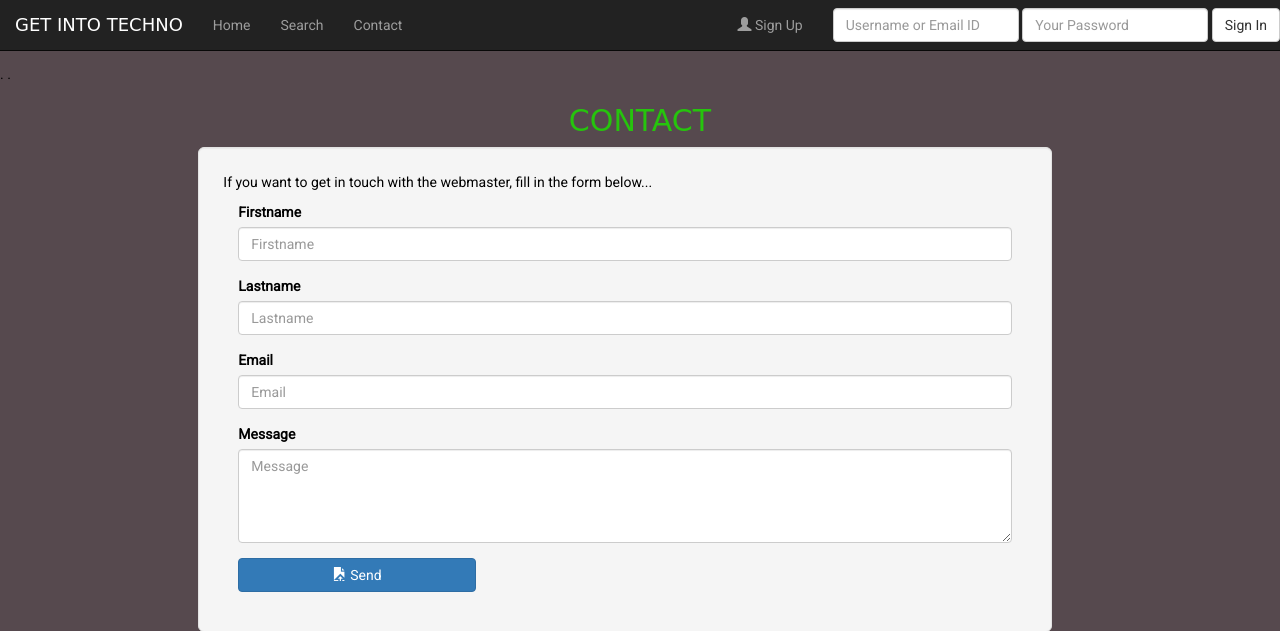
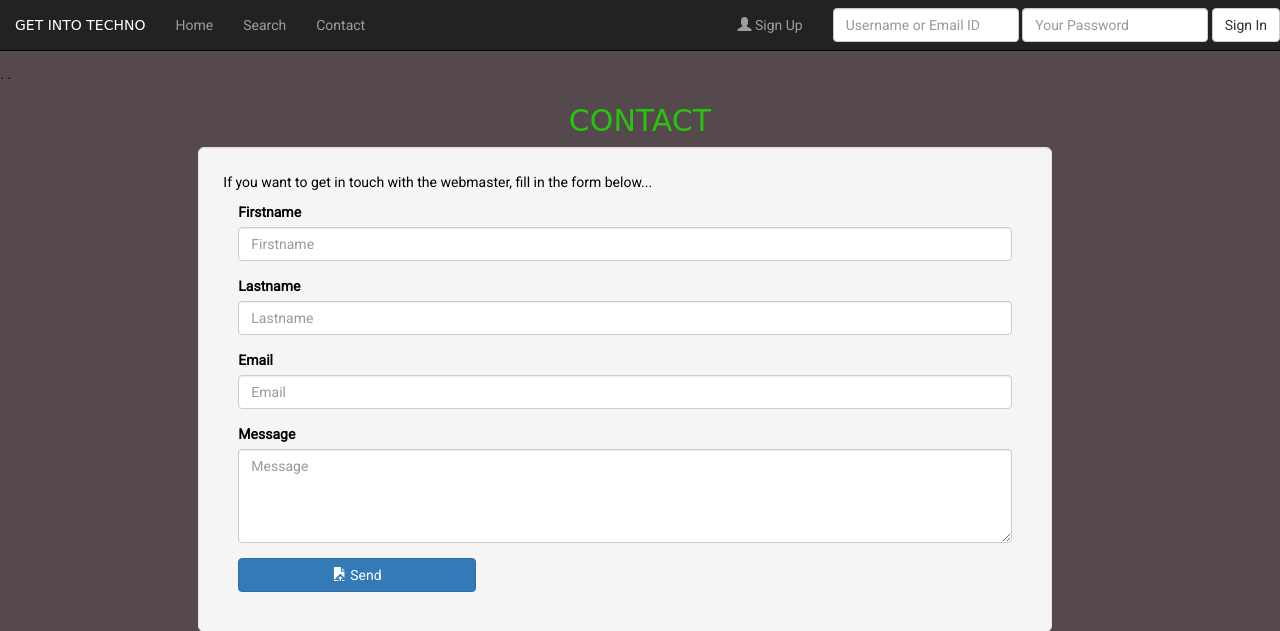
Before and after one commit to LindaEriksson87/BlogProject, a PHP site: page /view/contact.php in a window 1280 px wide. Shown: the top 631 px of the page. Run offline with PHP 8.4, Linux system fonts and the light colour scheme; data comes from the database, SQL or seed files in the repository; some web fonts are replaced.

Commit message:
More bug fixes

```diff
--- /dev/null
+++ b/index.php
@@ -0,0 +1,3 @@
+<?php
+
+header('Location: http://www.getintotechno.co.uk/view/');
--- a/view/CSS/additionalCSS.css
+++ b/view/CSS/additionalCSS.css
@@ -78,3 +78,7 @@ a:active {
     color: #A29C9B;
     text-align: center;
 }
+
+.navbar-brand {
+    font-size:14px;
+}
--- a/view/admin.php
+++ b/view/admin.php
@@ -20,6 +20,7 @@ require_once '../model/connection.php';
 <link href="https://fonts.googleapis.com/css?family=Geostar+Fill|Raleway|Roboto|Stalinist+One" rel="stylesheet">
 <script type="text/javascript" src="http://ajax.googleapis.com/ajax/libs/jquery/1.7.1/jquery.min.js"></script>
 <script src="http://maxcdn.bootstrapcdn.com/bootstrap/3.3.6/js/bootstrap.min.js"></script>
+<meta name="viewport" content="width=device-width, initial-scale=1.0">
 
 
 </head>
--- a/view/contact.php
+++ b/view/contact.php
@@ -90,7 +90,7 @@ if(isset($_POST['email'])) {
     $headers = 'From: '.$email_from."\r\n".
     'Reply-To: '.$email_from."\r\n" .
     'X-Mailer: PHP/' . phpversion();
-    @mail($email_to, $email_subject, $email_message, $headers);
+    mail($email_to, $email_subject, $email_message, $headers);
     $sent = 'success';
  }
 
@@ -111,6 +111,7 @@ if(isset($_POST['email'])) {
 <script src="http://maxcdn.bootstrapcdn.com/bootstrap/3.3.6/js/bootstrap.min.js"></script>
 <link rel="stylesheet" href="CSS/additionalCSS.css">
 <link href="https://fonts.googleapis.com/css?family=Geostar+Fill|Raleway|Roboto|Stalinist+One" rel="stylesheet">
+<meta name="viewport" content="width=device-width, initial-scale=1.0">
 </head>
 
 
--- a/view/index.php
+++ b/view/index.php
@@ -18,7 +18,7 @@ require_once '../model/connection.php';
 <script src="http://maxcdn.bootstrapcdn.com/bootstrap/3.3.6/js/bootstrap.min.js"></script>
 <link rel="stylesheet" href="CSS/additionalCSS.css">
 <link href="https://fonts.googleapis.com/css?family=Geostar+Fill|Raleway|Roboto|Stalinist+One" rel="stylesheet">
-
+<meta name="viewport" content="width=device-width, initial-scale=1.0">
 
 </head>
 <body>
--- a/view/myBlog.php
+++ b/view/myBlog.php
@@ -20,6 +20,7 @@ require_once '../model/connection.php';
 <link href="https://fonts.googleapis.com/css?family=Geostar+Fill|Raleway|Roboto|Stalinist+One" rel="stylesheet">
 <script src="https://ajax.googleapis.com/ajax/libs/jquery/1.12.0/jquery.min.js"></script>
 <script src="http://maxcdn.bootstrapcdn.com/bootstrap/3.3.6/js/bootstrap.min.js"></script>
+<meta name="viewport" content="width=device-width, initial-scale=1.0">
 </head>
 <body>
 
--- a/view/register.php
+++ b/view/register.php
@@ -94,6 +94,7 @@ if(isset($_POST['btn-signup']))
 <script src="http://maxcdn.bootstrapcdn.com/bootstrap/3.3.6/js/bootstrap.min.js"></script>
 <link rel="stylesheet" href="CSS/additionalCSS.css">
 <link href="https://fonts.googleapis.com/css?family=Geostar+Fill|Raleway|Roboto|Stalinist+One" rel="stylesheet">
+<meta name="viewport" content="width=device-width, initial-scale=1.0">
 <body>
 
 <?php
--- a/view/search.php
+++ b/view/search.php
@@ -17,6 +17,7 @@ require_once '../model/connection.php';
 <link href="https://fonts.googleapis.com/css?family=Geostar+Fill|Raleway|Roboto|Stalinist+One" rel="stylesheet">
 <script src="https://ajax.googleapis.com/ajax/libs/jquery/1.12.0/jquery.min.js"></script>
 <script src="http://maxcdn.bootstrapcdn.com/bootstrap/3.3.6/js/bootstrap.min.js"></script>
+<meta name="viewport" content="width=device-width, initial-scale=1.0">
 
 </head>
 <body>
--- a/view/settings.php
+++ b/view/settings.php
@@ -160,6 +160,7 @@ if (isset($_POST['btn-img'])){
 <script src="http://maxcdn.bootstrapcdn.com/bootstrap/3.3.6/js/bootstrap.min.js"></script>
 <link rel="stylesheet" href="CSS/additionalCSS.css">
 <link href="https://fonts.googleapis.com/css?family=Geostar+Fill|Raleway|Roboto|Stalinist+One" rel="stylesheet">
+<meta name="viewport" content="width=device-width, initial-scale=1.0">
 <body>
 
 <?php
--- a/view/updatePost.php
+++ b/view/updatePost.php
@@ -18,6 +18,7 @@ require_once '../model/connection.php';
 <script src="http://maxcdn.bootstrapcdn.com/bootstrap/3.3.6/js/bootstrap.min.js"></script>
 <link rel="stylesheet" href="CSS/additionalCSS.css">
 <link href="https://fonts.googleapis.com/css?family=Geostar+Fill|Raleway|Roboto|Stalinist+One" rel="stylesheet">
+<meta name="viewport" content="width=device-width, initial-scale=1.0">
 <body>
 
 <?php
--- a/view/viewPost.php
+++ b/view/viewPost.php
@@ -12,7 +12,7 @@ $thisID = filter_input(INPUT_GET, 'id',FILTER_SANITIZE_ENCODED);
 ?>
 <!doctype html>
 <html>
-<head><title>Get Into Techno</title></head>
+<head><title>Get Into Techno</title>
 <!--Including Bootstrap CSS -->
 
 <link rel="stylesheet" href="https://maxcdn.bootstrapcdn.com/bootstrap/3.3.7/css/bootstrap.min.css" integrity="sha384-BVYiiSIFeK1dGmJRAkycuHAHRg32OmUcww7on3RYdg4Va+PmSTsz/K68vbdEjh4u" crossorigin="anonymous">
@@ -20,8 +20,10 @@ $thisID = filter_input(INPUT_GET, 'id',FILTER_SANITIZE_ENCODED);
 <script src="http://maxcdn.bootstrapcdn.com/bootstrap/3.3.6/js/bootstrap.min.js"></script>
 <link rel="stylesheet" href="CSS/additionalCSS.css">
 <link href="https://fonts.googleapis.com/css?family=Geostar+Fill|Raleway|Roboto|Stalinist+One" rel="stylesheet">
+<meta name="viewport" content="width=device-width, initial-scale=1.0">
 
 
+</head>
 
 <body>
 
--- a/view/viewUser.php
+++ b/view/viewUser.php
@@ -11,7 +11,7 @@ require_once '../model/connection.php';
 <!DOCTYPE html>
 <html lang="en">
 
-<head><title>Get Into Techno</title></head>
+<head><title>Get Into Techno</title>
 <!--Including Bootstrap CSS -->
 
 <link rel="stylesheet" href="https://maxcdn.bootstrapcdn.com/bootstrap/3.3.7/css/bootstrap.min.css" integrity="sha384-BVYiiSIFeK1dGmJRAkycuHAHRg32OmUcww7on3RYdg4Va+PmSTsz/K68vbdEjh4u" crossorigin="anonymous">
@@ -19,6 +19,8 @@ require_once '../model/connection.php';
 <script src="http://maxcdn.bootstrapcdn.com/bootstrap/3.3.6/js/bootstrap.min.js"></script>
 <link rel="stylesheet" href="CSS/additionalCSS.css">
 <link href="https://fonts.googleapis.com/css?family=Geostar+Fill|Raleway|Roboto|Stalinist+One" rel="stylesheet">
+<meta name="viewport" content="width=device-width, initial-scale=1.0">
+</head>
 <body>
 
 <?php
```
